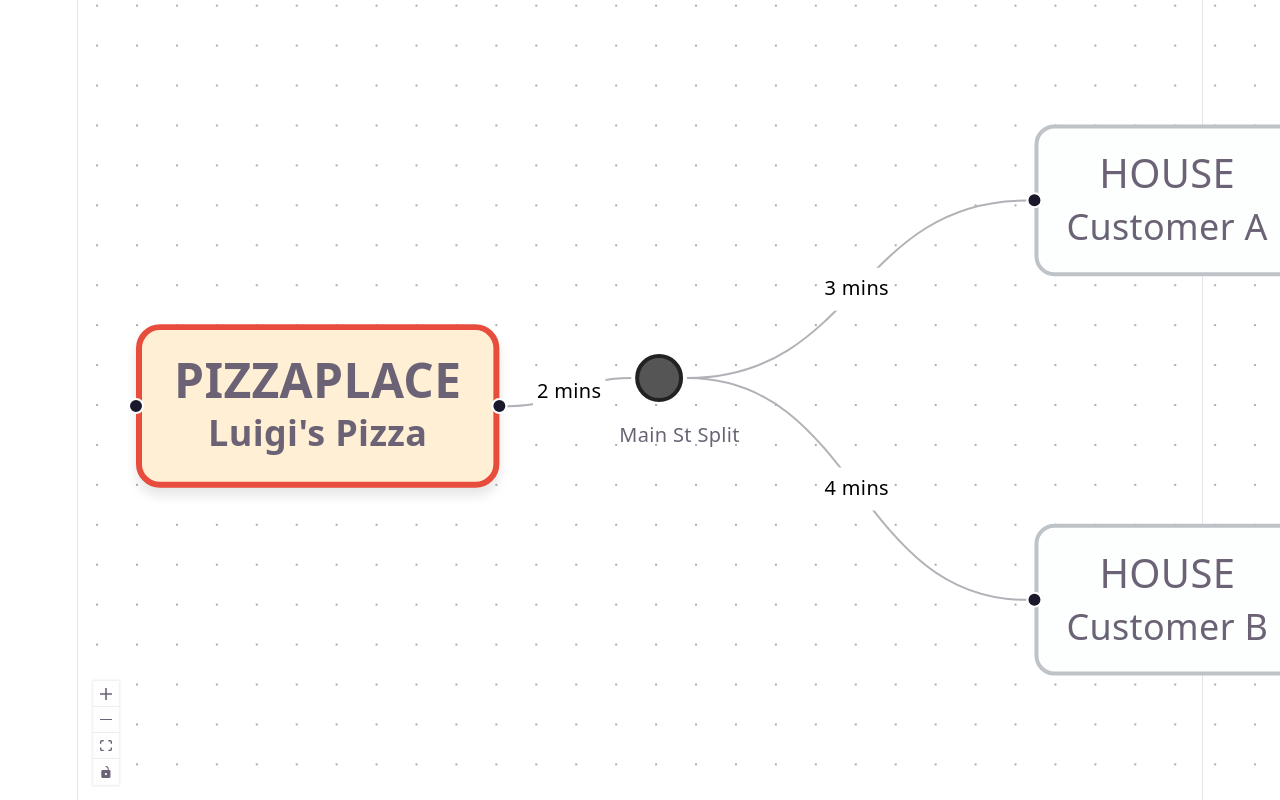
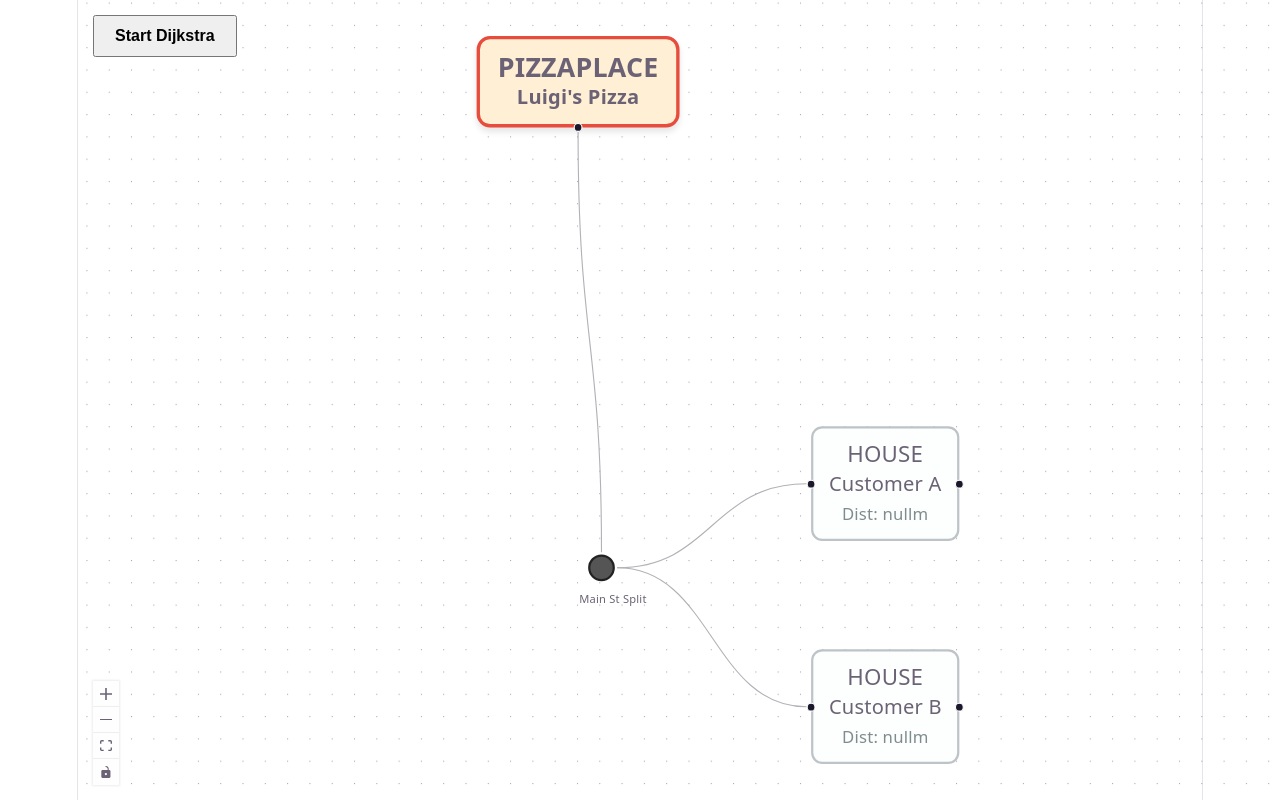
Before and after one commit to JosephMcLean118/dijkstras-delivery, a React (Vite) app in the folder visuals/: page / in a window 1280 px wide. Shown: the top 800 px of the page. Built offline with nearby package versions, Linux system fonts and the light colour scheme.

Commit message:
updated nodes, start of algorithm

```diff
--- a/visuals/src/components/nodes/boardscene.jsx
+++ b/visuals/src/components/nodes/boardscene.jsx
@@ -1,35 +1,55 @@
-import { useNodesState, useEdgesState, ReactFlow, Background, Controls } from '@xyflow/react';
+import { useNodesState, useEdgesState, ReactFlow, Background, Controls, Panel } from '@xyflow/react';
 import '@xyflow/react/dist/style.css';
 
 import PizzaPlaceNode from './pizzaplacenode';
 import HouseNode from './housenode';
-import JunctionNode from './junctionnode'; // 1. Import the new node
+import JunctionNode from './junctionnode';
 
-// 2. Add it to your node types
+// 1. Map your custom node types
 const nodeTypes = {
   pizza: PizzaPlaceNode,
   house: HouseNode,
   junction: JunctionNode,
 };
 
-// 3. Add the junction to your map
+// 2. Setup initial nodes with 'distance: null' so the UI knows to hide the distance label
 const initialNodes = [
-  { id: 'start', type: 'pizza', position: { x: 50, y: 150 }, data: { label: "Luigi's Pizza" } },
-  { id: 'j1', type: 'junction', position: { x: 300, y: 165 }, data: { label: 'Main St Split' } },
-  { id: 'h1', type: 'house', position: { x: 500, y: 50 }, data: { label: 'Customer A' } },
-  { id: 'h2', type: 'house', position: { x: 500, y: 250 }, data: { label: 'Customer B' } }
+  { id: 'start', type: 'pizza', position: { x: 200, y: -300 }, data: { label: "Luigi's Pizza", distance: null } },
+  { id: 'j1', type: 'junction', position: { x: 300, y: 165 }, data: { label: 'Main St Split', distance: null } },
+  { id: 'h1', type: 'house', position: { x: 500, y: 50 }, data: { label: 'Customer A', distance: null } },
+  { id: 'h2', type: 'house', position: { x: 500, y: 250 }, data: { label: 'Customer B', distance: null } }
 ];
 
-// 4. Route edges from Pizza -> Junction -> Houses
+// 3. Setup initial edges with hidden 'weight' data instead of visible labels
 const initialEdges = [
-  { id: 'road1', source: 'start', target: 'j1', label: '2 mins' },
-  { id: 'road2', source: 'j1', target: 'h1', label: '3 mins' },
-  { id: 'road3', source: 'j1', target: 'h2', label: '4 mins' }
+  { id: 'road1', source: 'start', target: 'j1', data: { weight: 2 } },
+  { id: 'road2', source: 'j1', target: 'h1', data: { weight: 3 } },
+  { id: 'road3', source: 'j1', target: 'h2', data: { weight: 4 } }
 ];
 
 export default function BoardScene() {
-  const [nodes, , onNodesChange] = useNodesState(initialNodes);
-  const [edges, , onEdgesChange] = useEdgesState(initialEdges);
+  // 4. State hooks (now including setNodes and setEdges)
+  const [nodes, setNodes, onNodesChange] = useNodesState(initialNodes);
+  const [edges, setEdges, onEdgesChange] = useEdgesState(initialEdges);
+
+  const runAlgorithmStep = () => {
+    // Reveal edge weights by grabbing the hidden data.weight and pushing it to the visible label
+    setEdges((currentEdges) =>
+      currentEdges.map((edge) => {
+        return { ...edge, label: `${edge.data.weight} mins` };
+      })
+    );
+
+    // Set the starting node distance to 0, and all others to Infinity
+    setNodes((currentNodes) =>
+      currentNodes.map((node) => {
+        if (node.id === 'start') {
+          return { ...node, data: { ...node.data, distance: 0 } };
+        }
+        return { ...node, data: { ...node.data, distance: '∞' } };
+      })
+    );
+  };
 
   return (
     <div style={{ width: '100vw', height: '100vh' }}>
@@ -43,6 +63,16 @@ export default function BoardScene() {
       >
         <Background />
         <Controls />
+
+        {/* 5. Add the UI Panel to trigger the algorithm */}
+        <Panel position="top-left">
+          <button
+            onClick={runAlgorithmStep}
+            style={{ padding: '10px 20px', fontSize: '16px', cursor: 'pointer', fontWeight: 'bold' }}
+          >
+            Start Dijkstra
+          </button>
+        </Panel>
       </ReactFlow>
     </div>
   );
--- a/visuals/src/components/nodes/junctionnode.jsx
+++ b/visuals/src/components/nodes/junctionnode.jsx
@@ -11,9 +11,9 @@ export default function JunctionNode({ data }) {
       position: 'relative'
     }}>
       {/* Handles on all sides. opacity: 0 hides the dot but keeps it functional */}
-      <Handle type="target" position={Position.Left} id="left" style={{ opacity: 0 }} />
+      <Handle type="target" position={Position.Top} id="top" style={{ opacity: 0 }} />
       <Handle type="source" position={Position.Right} id="right" style={{ opacity: 0 }} />
-      <Handle type="source" position={Position.Top} id="top" style={{ opacity: 0 }} />
+      <Handle type="source" position={Position.Left} id="left" style={{ opacity: 0 }} />
       <Handle type="source" position={Position.Bottom} id="bottom" style={{ opacity: 0 }} />
 
       <div style={{ position: 'absolute', top: '25px', left: '-10px', fontSize: '10px', whiteSpace: 'nowrap' }}>
--- a/visuals/src/components/nodes/pizzaplacenode.jsx
+++ b/visuals/src/components/nodes/pizzaplacenode.jsx
@@ -13,8 +13,7 @@ export default function PizzaNode({ data }) {
     }}>
       <div style={{ fontSize: '24px' }}>PIZZAPLACE</div>
       <div>{data.label || 'Pizza Shop'}</div>
-      <Handle type="source" position={Position.Right} />
-      <Handle type="target" position={Position.Left} />
+      <Handle type="source" position={Position.Bottom} />
     </div>
   );
 }
```
